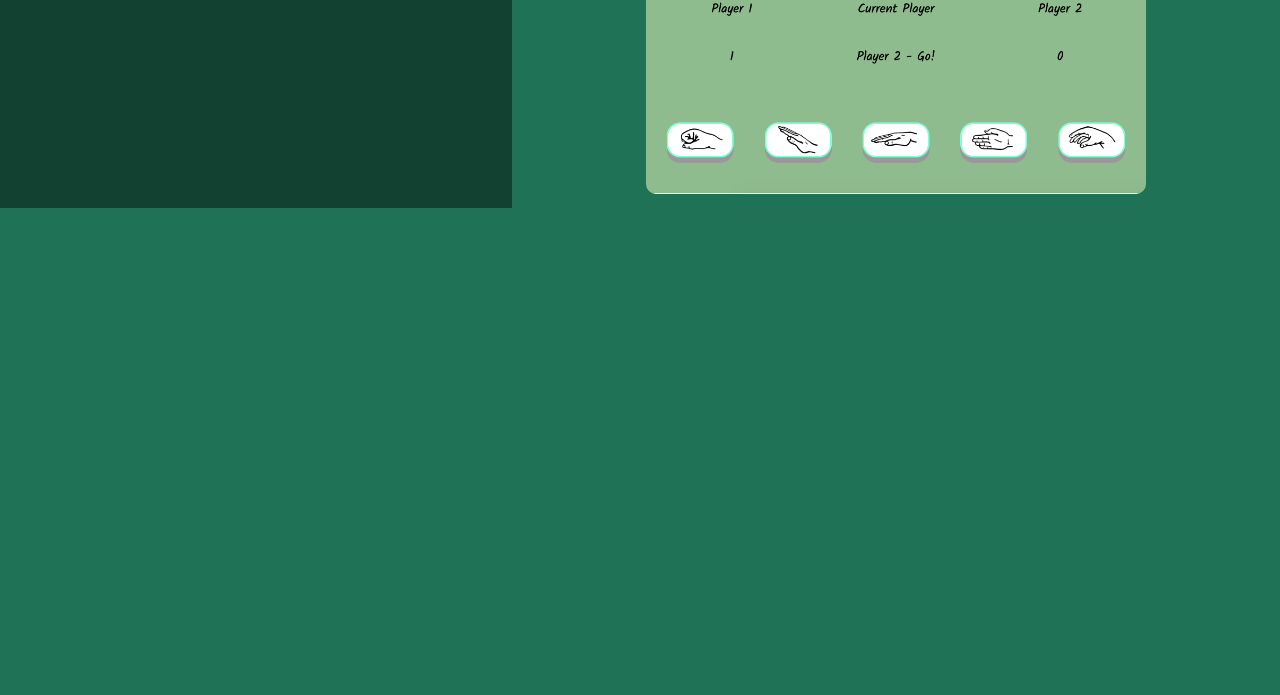
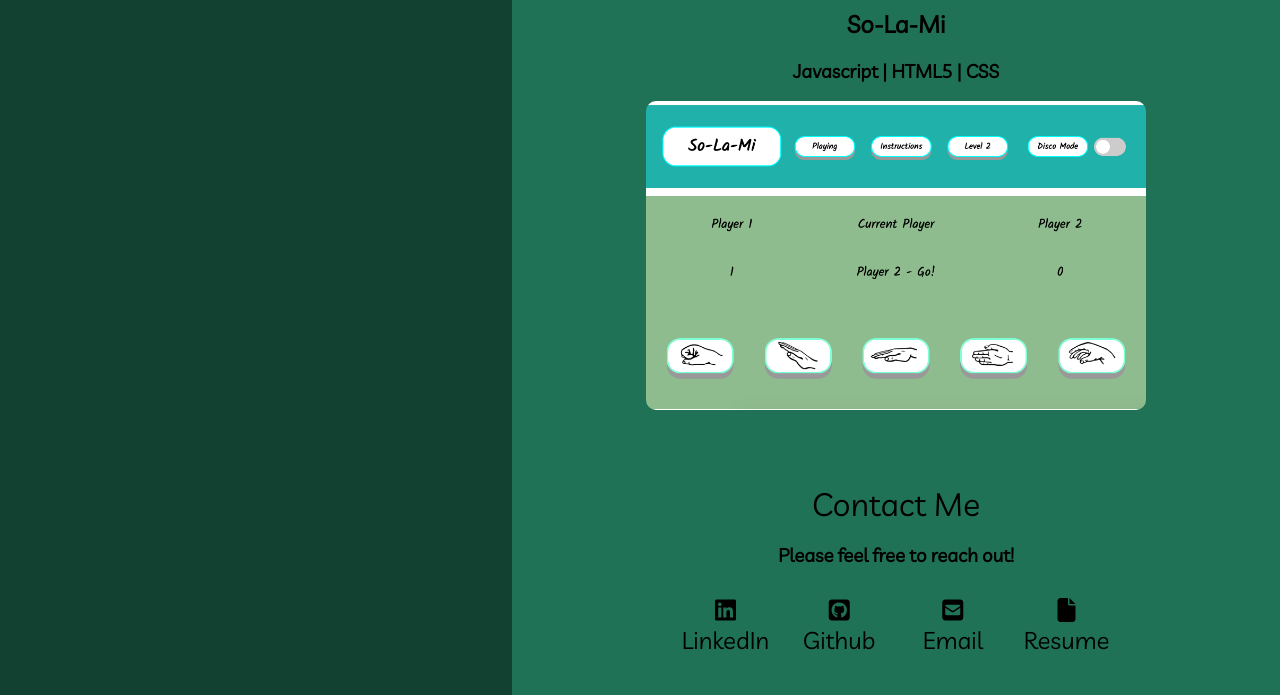
Before and after one commit to kelcc169/portfolio, a plain HTML site: page index.html in a window 1280 px wide. Shown: the part 1559-2254 px from the top of the page. Before the commit the page ends 1767 px from the top, so only its background shows below. Drawn offline with Linux system fonts and the light colour scheme.

Commit message:
about me and contact

```diff
--- a/css/style.css
+++ b/css/style.css
@@ -77,3 +77,19 @@ body {
   font-size: 2em;
   margin: 30px 0 0 0;
 }
+
+.blurb {
+  padding: 30px;
+}
+
+.link {
+  text-decoration: none;
+  color: black;
+  font-size: 24px;
+}
+
+.link-container {
+  width: 90px;
+  display: inline-block;
+  margin: 10px
+}
--- a/index.html
+++ b/index.html
@@ -27,6 +27,12 @@
     </section>
     <section class="empty"></section>
     <section class="container">
+      <div class="blurb">
+        <div class="title">About Me</div>
+        <h3>I am a Full Stack Web Developer moving from a career in education. As a teacher, I
+          learned to be adaptive and creative with my problem solving.
+        </h3>
+      </div>
       <div>
         <div class="title">Skills</div>
         <div>
@@ -111,6 +117,38 @@
           </a>
         </span>
       </div>
+      <div class="blurb">
+        <div class="title">Contact Me</div>
+        <h3>Please feel free to reach out!</h3>
+        <div class="link-container">
+          <a href="https://www.linkedin.com/in/kelseyrcox/" target="blank" class="link">
+            <i class="fab fa-linkedin"></i>
+            <br />
+            LinkedIn
+          </a>
+        </div>
+        <div class="link-container">
+          <a href="https://github.com/kelcc169" target="blank" class="link">
+            <i class="fab fa-github-square"></i>
+            <br />
+            Github
+          </a>
+        </div>
+        <div class="link-container">
+          <a href="mailto:kelsey.cox169@gmail.com" class="link">
+            <i class="fas fa-envelope-square"></i>
+            <br />
+            Email
+          </a>
+        </div>
+        <div class="link-container">
+          <a href="img/resume-kelsey-cox.pdf" target="blank" class="link">
+            <i class="fas fa-file"></i>
+            <br />
+            Resume
+          </a>
+        </div>
+      </div>
     </section>
   </body>
 </html>
```
